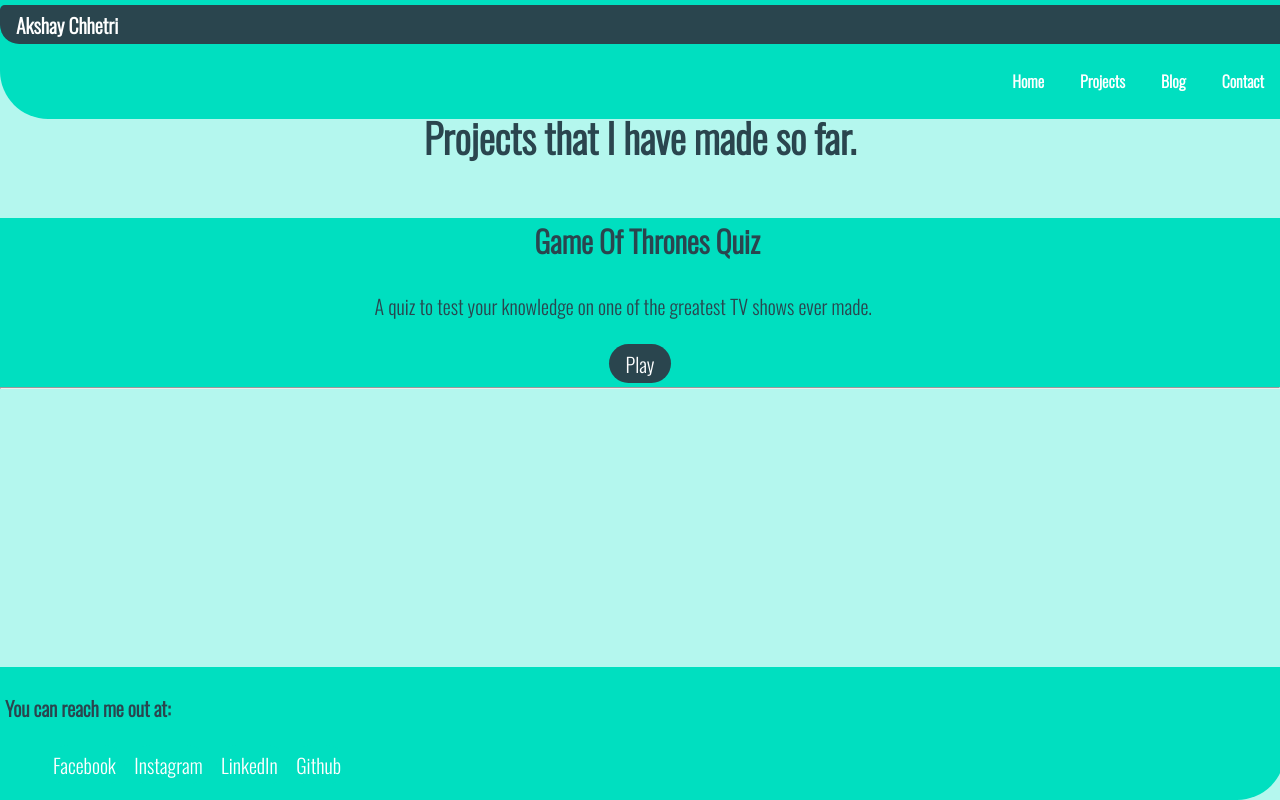
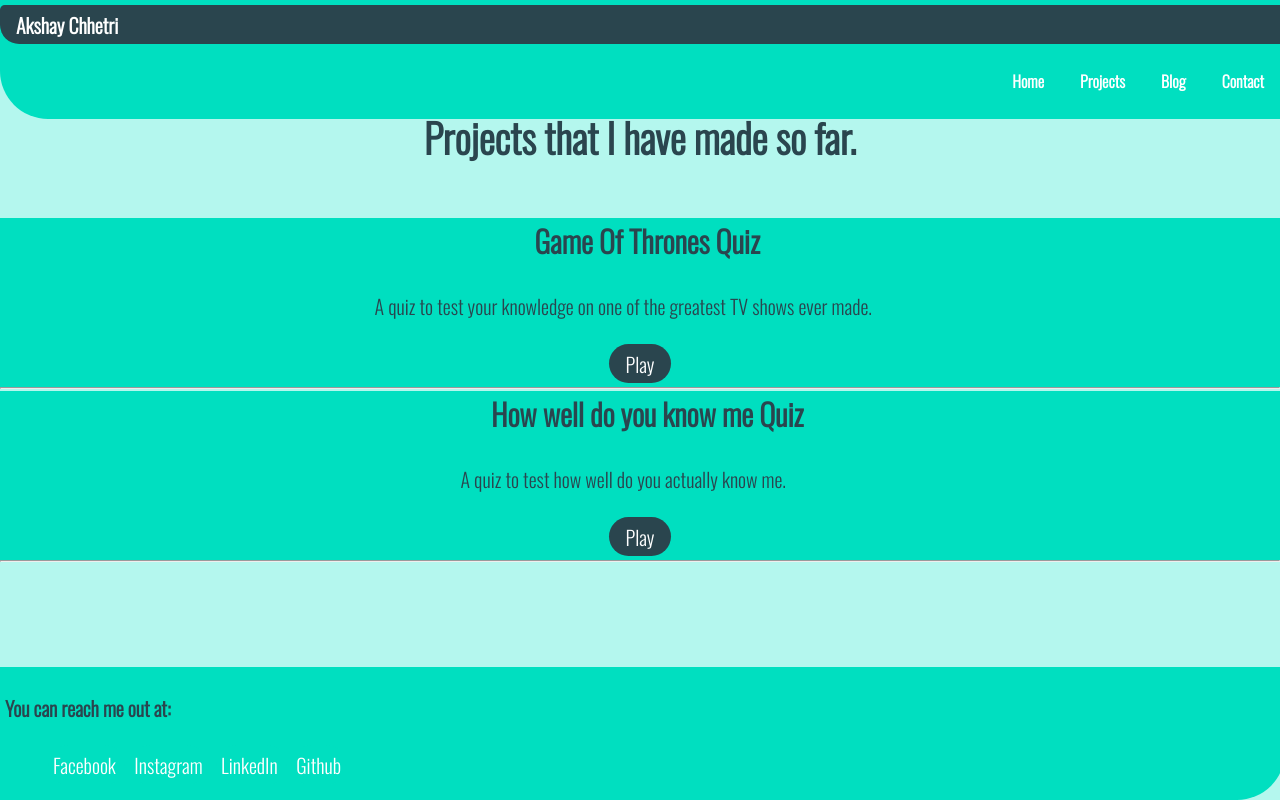
Before and after one commit to chhetriakshay/Portfolio, a plain HTML site: page Projects.html in a window 1280 px wide. Shown: the top 800 px of the page. Drawn offline with nearby package versions, Linux system fonts and the light colour scheme.

Commit message:
Added Quiz

```diff
--- a/Projects.html
+++ b/Projects.html
@@ -37,6 +37,16 @@
     </div>
 </section>
 <hr>
+<section class="section">
+    <h2 class="heading-h2">How well do you know me Quiz</h2>
+    <div class="container">
+        <p>A quiz to test how well do you actually know me.</p>
+    </div>
+    <div class="center">
+        <a class="link-project" href="https://repl.it/@AkshayChhetri/How-well-do-you-know-me-1#index.js">Play</a>
+    </div>
+</section>
+<hr>
 
     <footer class="footer-project">
         <h4> You can reach me out at:</h4>
```
